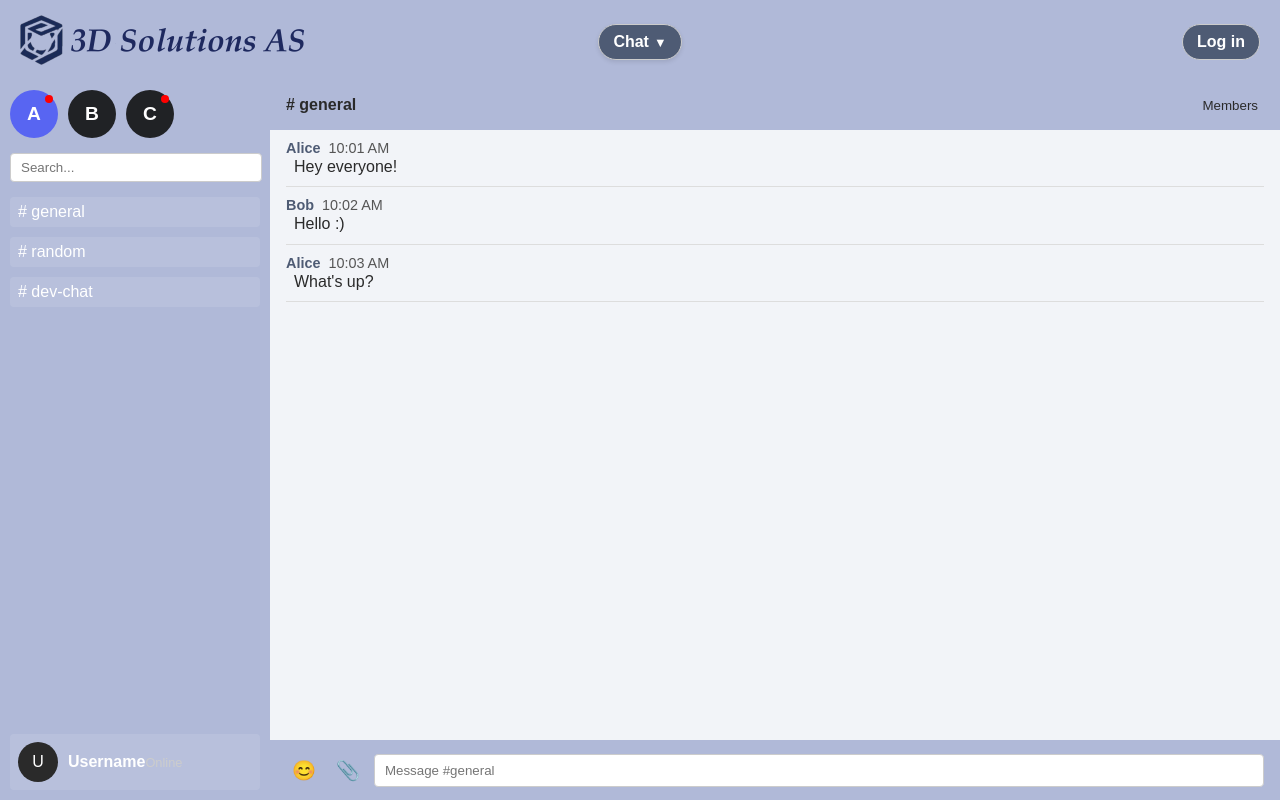
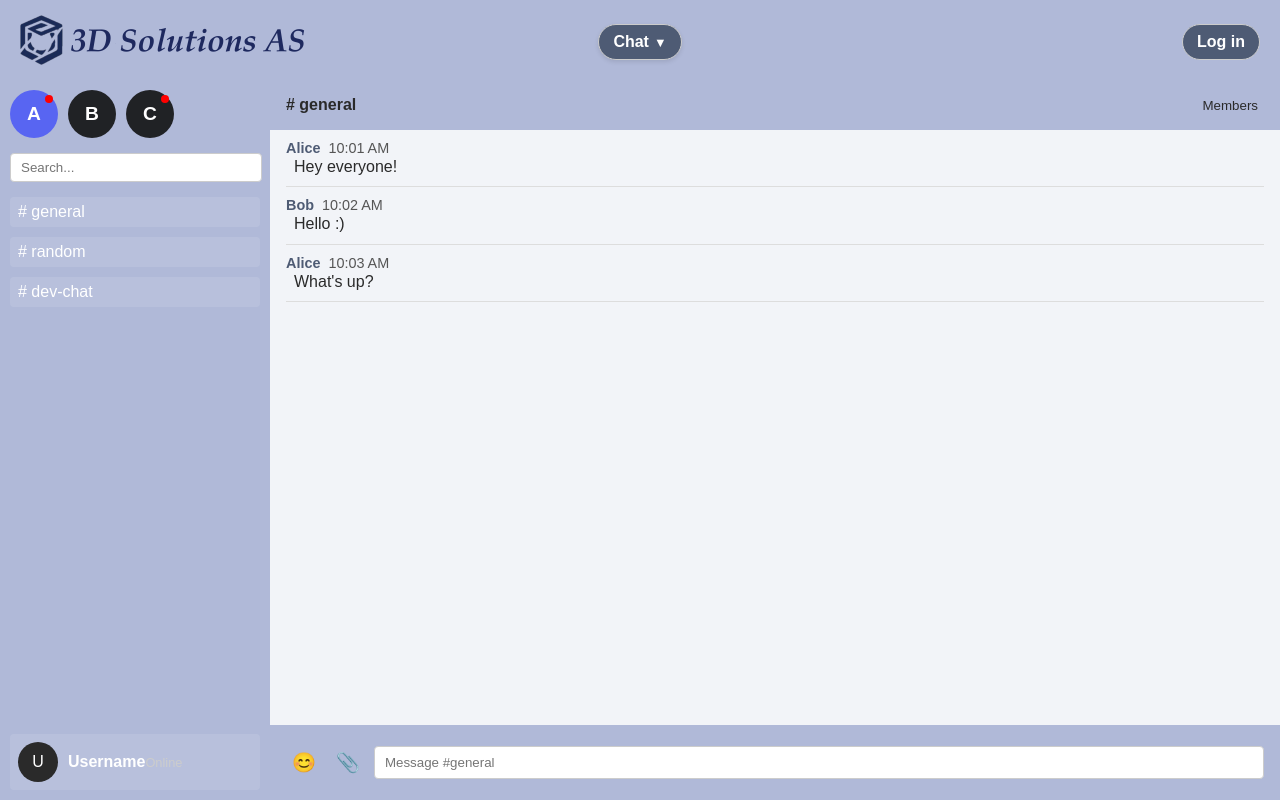
Before and after one commit to datamann1013/Chat-Application, a React (Vite) app in the folder Chat-application-frontend/: page /chat in a window 1280 px wide. Built offline with nearby package versions, Linux system fonts and the light colour scheme.

Commit message:
First draft. Not happy but ehh

```diff
--- a/Chat-application-frontend/src/pages/ChatPage.css
+++ b/Chat-application-frontend/src/pages/ChatPage.css
@@ -197,7 +197,7 @@
 
 /* Chat input */
 .chat-input {
-    height: 60px;
+    height: 75px;
     display: flex;
     align-items: center;
     padding: 0 16px;
```
